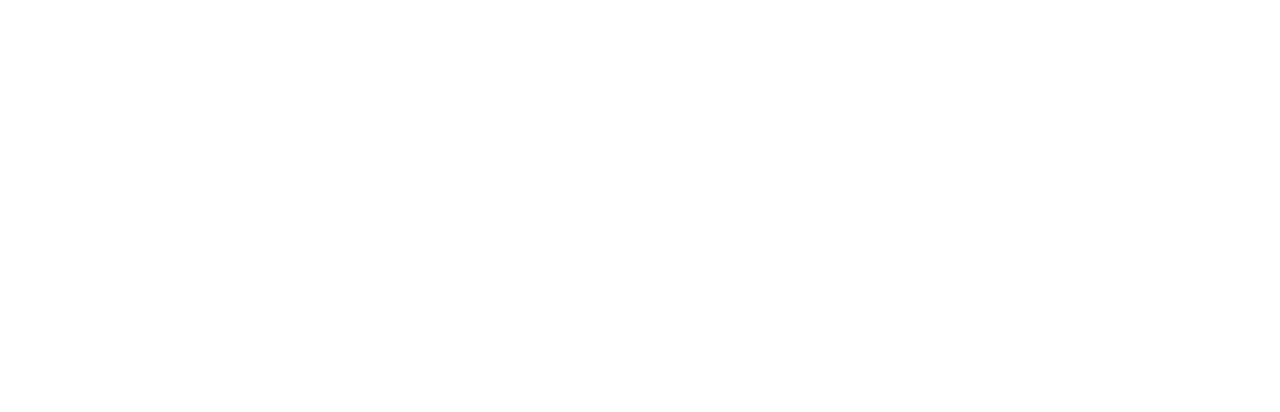
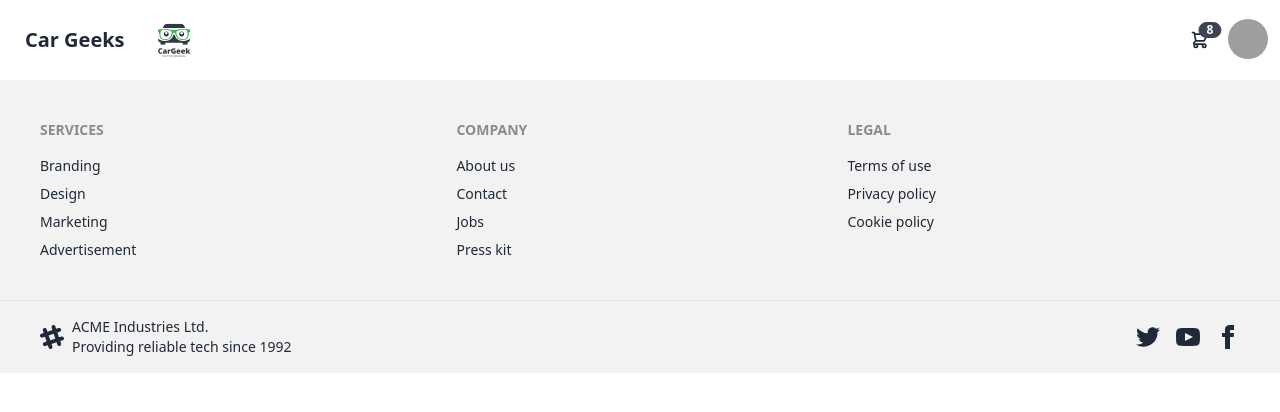
Before and after one commit to solo-mizan/parts-manufacturer-website-client, a React (Create React App) app: page / in a window 1280 px wide. Shown: the top 412 px of the page. Built offline with nearby package versions, Linux system fonts and the light colour scheme; grey boxes are pictures that could not be loaded.

Commit message:
dummy products added

```diff
--- a/src/App.js
+++ b/src/App.js
@@ -1,11 +1,17 @@
-import logo from './logo.svg';
+import { Route, Routes } from 'react-router';
 import './App.css';
+import Footer from './Pages/Shared/Footer';
+import Navbar from './Pages/Shared/Navbar';
 
 function App() {
   return (
-    <div>
-
-    </div>
+    <>
+    <Navbar></Navbar>
+  <Routes>
+    <Route></Route>
+  </Routes>
+  <Footer></Footer>
+    </>
   );
 }
 
--- /dev/null
+++ b/src/Pages/Home/Banner.js
@@ -0,0 +1,11 @@
+import React from 'react';
+
+const Banner = () => {
+    return (
+        <div>
+            <h2>Banner</h2>
+        </div>
+    );
+};
+
+export default Banner;
--- /dev/null
+++ b/src/Pages/Home/BusinessSummary.js
@@ -0,0 +1,11 @@
+import React from 'react';
+
+const BusinessSummary = () => {
+    return (
+        <div>
+            <h2>Business Summary</h2>
+        </div>
+    );
+};
+
+export default BusinessSummary;
--- /dev/null
+++ b/src/Pages/Home/Reviews.js
@@ -0,0 +1,11 @@
+import React from 'react';
+
+const Reviews = () => {
+    return (
+        <div>
+
+        </div>
+    );
+};
+
+export default Reviews;
--- /dev/null
+++ b/src/Pages/Home/Tool.js
@@ -0,0 +1,11 @@
+import React from 'react';
+
+const Tool = () => {
+    return (
+        <div>
+
+        </div>
+    );
+};
+
+export default Tool;
--- /dev/null
+++ b/src/Pages/Home/Tools.js
@@ -0,0 +1,11 @@
+import React from 'react';
+
+const Tools = () => {
+    return (
+        <div>
+
+        </div>
+    );
+};
+
+export default Tools;
--- a/src/Pages/Shared/Footer.js
+++ b/src/Pages/Shared/Footer.js
@@ -3,7 +3,41 @@
 const Footer = () => {
     return (
         <div>
-
+            <footer className="footer p-10 bg-base-200 text-base-content">
+                <div>
+                    <span className="footer-title">Services</span>
+                    <a className="link link-hover">Branding</a>
+                    <a className="link link-hover">Design</a>
+                    <a className="link link-hover">Marketing</a>
+                    <a className="link link-hover">Advertisement</a>
+                </div>
+                <div>
+                    <span className="footer-title">Company</span>
+                    <a className="link link-hover">About us</a>
+                    <a className="link link-hover">Contact</a>
+                    <a className="link link-hover">Jobs</a>
+                    <a className="link link-hover">Press kit</a>
+                </div>
+                <div>
+                    <span className="footer-title">Legal</span>
+                    <a className="link link-hover">Terms of use</a>
+                    <a className="link link-hover">Privacy policy</a>
+                    <a className="link link-hover">Cookie policy</a>
+                </div>
+            </footer>
+            <footer className="footer px-10 py-4 border-t bg-base-200 text-base-content border-base-300">
+                <div className="items-center grid-flow-col">
+                    <svg width="24" height="24" viewBox="0 0 24 24" xmlns="http://www.w3.org/2000/svg" fill-rule="evenodd" clip-rule="evenodd" className="fill-current"><path d="M22.672 15.226l-2.432.811.841 2.515c.33 1.019-.209 2.127-1.23 2.456-1.15.325-2.148-.321-2.463-1.226l-.84-2.518-5.013 1.677.84 2.517c.391 1.203-.434 2.542-1.831 2.542-.88 0-1.601-.564-1.86-1.314l-.842-2.516-2.431.809c-1.135.328-2.145-.317-2.463-1.229-.329-1.018.211-2.127 1.231-2.456l2.432-.809-1.621-4.823-2.432.808c-1.355.384-2.558-.59-2.558-1.839 0-.817.509-1.582 1.327-1.846l2.433-.809-.842-2.515c-.33-1.02.211-2.129 1.232-2.458 1.02-.329 2.13.209 2.461 1.229l.842 2.515 5.011-1.677-.839-2.517c-.403-1.238.484-2.553 1.843-2.553.819 0 1.585.509 1.85 1.326l.841 2.517 2.431-.81c1.02-.33 2.131.211 2.461 1.229.332 1.018-.21 2.126-1.23 2.456l-2.433.809 1.622 4.823 2.433-.809c1.242-.401 2.557.484 2.557 1.838 0 .819-.51 1.583-1.328 1.847m-8.992-6.428l-5.01 1.675 1.619 4.828 5.011-1.674-1.62-4.829z"></path></svg>
+                    <p>ACME Industries Ltd. <br />Providing reliable tech since 1992</p>
+                </div>
+                <div className="md:place-self-center md:justify-self-end">
+                    <div className="grid grid-flow-col gap-4">
+                        <a><svg xmlns="http://www.w3.org/2000/svg" width="24" height="24" viewBox="0 0 24 24" className="fill-current"><path d="M24 4.557c-.883.392-1.832.656-2.828.775 1.017-.609 1.798-1.574 2.165-2.724-.951.564-2.005.974-3.127 1.195-.897-.957-2.178-1.555-3.594-1.555-3.179 0-5.515 2.966-4.797 6.045-4.091-.205-7.719-2.165-10.148-5.144-1.29 2.213-.669 5.108 1.523 6.574-.806-.026-1.566-.247-2.229-.616-.054 2.281 1.581 4.415 3.949 4.89-.693.188-1.452.232-2.224.084.626 1.956 2.444 3.379 4.6 3.419-2.07 1.623-4.678 2.348-7.29 2.04 2.179 1.397 4.768 2.212 7.548 2.212 9.142 0 14.307-7.721 13.995-14.646.962-.695 1.797-1.562 2.457-2.549z"></path></svg></a>
+                        <a><svg xmlns="http://www.w3.org/2000/svg" width="24" height="24" viewBox="0 0 24 24" className="fill-current"><path d="M19.615 3.184c-3.604-.246-11.631-.245-15.23 0-3.897.266-4.356 2.62-4.385 8.816.029 6.185.484 8.549 4.385 8.816 3.6.245 11.626.246 15.23 0 3.897-.266 4.356-2.62 4.385-8.816-.029-6.185-.484-8.549-4.385-8.816zm-10.615 12.816v-8l8 3.993-8 4.007z"></path></svg></a>
+                        <a><svg xmlns="http://www.w3.org/2000/svg" width="24" height="24" viewBox="0 0 24 24" className="fill-current"><path d="M9 8h-3v4h3v12h5v-12h3.642l.358-4h-4v-1.667c0-.955.192-1.333 1.115-1.333h2.885v-5h-3.808c-3.596 0-5.192 1.583-5.192 4.615v3.385z"></path></svg></a>
+                    </div>
+                </div>
+            </footer>
         </div>
     );
 };
--- a/src/Pages/Shared/Navbar.js
+++ b/src/Pages/Shared/Navbar.js
@@ -1,9 +1,50 @@
 import React from 'react';
+import { Link } from 'react-router-dom';
+import Logo from '../../Assets/Logo SVG.svg';
 
 const Navbar = () => {
     return (
-        <div>
-
+        <div className="navbar bg-base-100">
+            <div className="flex-1">
+                <a className="btn btn-ghost normal-case text-xl">Car Geeks</a>
+                <img src={Logo} className="w-16" alt="" />
+            </div>
+            <div className="flex-none">
+                <div className="dropdown dropdown-end">
+                    <label tabindex="0" className="btn btn-ghost btn-circle">
+                        <div className="indicator">
+                            <svg xmlns="http://www.w3.org/2000/svg" className="h-5 w-5" fill="none" viewBox="0 0 24 24" stroke="currentColor"><path stroke-linecap="round" stroke-linejoin="round" stroke-width="2" d="M3 3h2l.4 2M7 13h10l4-8H5.4M7 13L5.4 5M7 13l-2.293 2.293c-.63.63-.184 1.707.707 1.707H17m0 0a2 2 0 100 4 2 2 0 000-4zm-8 2a2 2 0 11-4 0 2 2 0 014 0z" /></svg>
+                            <span className="badge badge-sm indicator-item">8</span>
+                        </div>
+                    </label>
+                    <div tabindex="0" className="mt-3 card card-compact dropdown-content w-52 bg-base-100 shadow">
+                        <div className="card-body">
+                            <span className="font-bold text-lg">8 Items</span>
+                            <span className="text-info">Subtotal: $999</span>
+                            <div className="card-actions">
+                                <button className="btn btn-primary btn-block">View cart</button>
+                            </div>
+                        </div>
+                    </div>
+                </div>
+                <div className="dropdown dropdown-end">
+                    <label tabindex="0" className="btn btn-ghost btn-circle avatar">
+                        <div className="w-10 rounded-full">
+                            <img src="https://api.lorem.space/image/face?hash=33791" />
+                        </div>
+                    </label>
+                    <ul tabindex="0" className="menu menu-compact dropdown-content mt-3 p-2 shadow bg-base-100 rounded-box w-52">
+                        <li>
+                            <a className="justify-between">
+                                Profile
+                                <span className="badge">New</span>
+                            </a>
+                        </li>
+                        <li><a>Settings</a></li>
+                        <li><a>Logout</a></li>
+                    </ul>
+                </div>
+            </div>
         </div>
     );
 };
--- /dev/null
+++ b/src/firebase.init.js
@@ -0,0 +1,21 @@
+// Import the functions you need from the SDKs you need
+import { initializeApp } from "firebase/app";
+import { getAuth } from "firebase/auth"
+// TODO: Add SDKs for Firebase products that you want to use
+// https://firebase.google.com/docs/web/setup#available-libraries
+
+// Your web app's Firebase configuration
+const firebaseConfig = {
+    apiKey: "AIzaSyB_TCXVvdtTNr3dl8FKOxOUMbukQJlLJxo",
+    authDomain: "car-geeks-aec3f.firebaseapp.com",
+    projectId: "car-geeks-aec3f",
+    storageBucket: "car-geeks-aec3f.appspot.com",
+    messagingSenderId: "888829532341",
+    appId: "1:888829532341:web:9dd979b0c7f9d01580c6fc"
+};
+
+// Initialize Firebase
+const app = initializeApp(firebaseConfig);
+const auth = getAuth(app);
+
+export default auth;
--- a/src/index.css
+++ b/src/index.css
@@ -2,7 +2,7 @@
 @tailwind components;
 @tailwind utilities;
 
-body {
+/* body {
   margin: 0;
   font-family: -apple-system, BlinkMacSystemFont, 'Segoe UI', 'Roboto', 'Oxygen',
     'Ubuntu', 'Cantarell', 'Fira Sans', 'Droid Sans', 'Helvetica Neue',
@@ -14,4 +14,4 @@
 code {
   font-family: source-code-pro, Menlo, Monaco, Consolas, 'Courier New',
     monospace;
-}
+} */
--- a/src/index.js
+++ b/src/index.js
@@ -3,12 +3,15 @@
 import './index.css';
 import App from './App';
 import reportWebVitals from './reportWebVitals';
+import { BrowserRouter } from 'react-router-dom';
 
 const root = ReactDOM.createRoot(document.getElementById('root'));
 root.render(
-  <React.StrictMode>
-    <App />
-  </React.StrictMode>
+  <BrowserRouter>
+    <React.StrictMode>
+      <App />
+    </React.StrictMode>
+  </BrowserRouter>
 );
 
 // If you want to start measuring performance in your app, pass a function
```
Also changed, not shown: public/data.json (added, +29 -0 lines), src/Assets/Logo SVG.svg (added).
